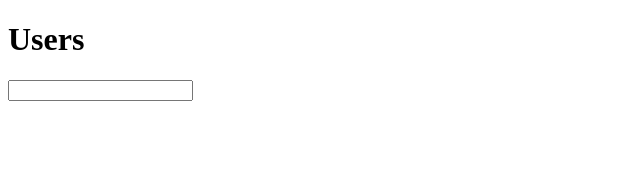
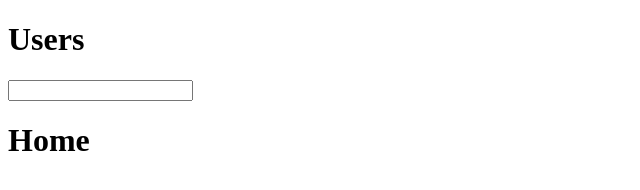
Before and after one commit to Aashraw/gitFolder, a plain HTML site: page index.html in a window 1280 px wide. Shown: the whole page, without its empty margins (0-640 px from the left). Drawn offline with Linux system fonts and the light colour scheme.

Commit message:
made a few changes

```diff
--- a/index.html
+++ b/index.html
@@ -7,9 +7,11 @@
     <title>Document</title>
 </head>
 <body>
+    <!-- created a container -->
     <div>
         <h1>Users</h1>
         <input />
+        <h1>Home</h1>
     </div>
 </body>
 </html>
```
